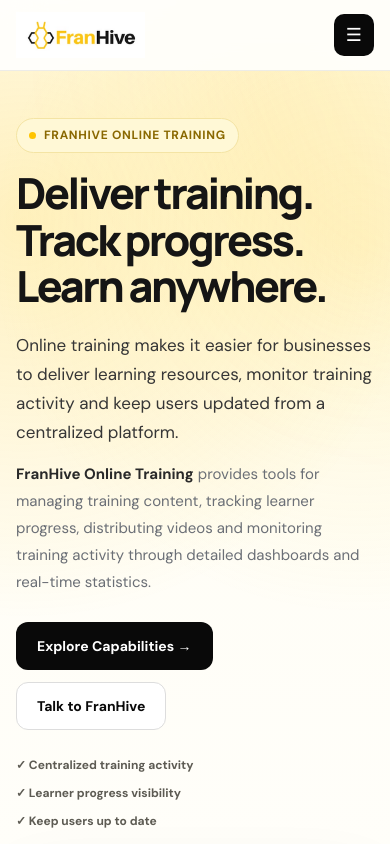
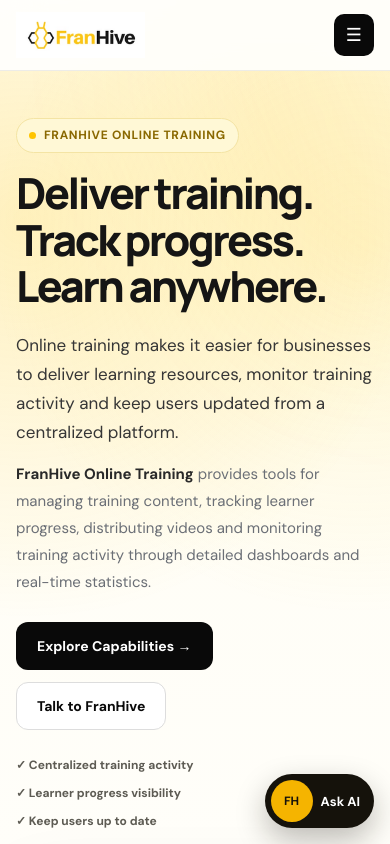
Before and after one commit to Amb1512/Franhive, a React (Vite) app: page /solutions/online-training in a window 390 px wide. Shown: the top 844 px of the page. Built offline with nearby package versions, Linux system fonts and the light colour scheme.

Commit message:
Added chatbot to phone

```diff
--- a/src/App.jsx
+++ b/src/App.jsx
@@ -560,6 +560,7 @@ function AppContent() {
 
       <Chatbot
         isOpen={chatOpen}
+        onOpen={() => setChatOpen(true)}
         onClose={() => setChatOpen(false)}
       />
 
--- a/src/components/chatbot.css
+++ b/src/components/chatbot.css
@@ -9,6 +9,10 @@
   z-index: 9999;
 
   pointer-events: none;
+}
+
+.chatbot-launcher {
+  display: none;
 }
 
 
@@ -339,17 +343,64 @@
 
 @media (max-width: 500px) {
 
+  .chatbot-launcher {
+    position: fixed;
+    right: 16px;
+    bottom: calc(16px + env(safe-area-inset-bottom, 0px));
+    z-index: 9998;
+
+    height: 54px;
+
+    display: flex;
+    align-items: center;
+    gap: 8px;
+
+    padding: 6px 14px 6px 6px;
+    border: 0;
+    border-radius: 999px;
+
+    background: #15120b;
+    color: #ffffff;
+
+    box-shadow: 0 12px 30px rgba(21, 18, 11, 0.28);
+    cursor: pointer;
+  }
+
+  .chatbot-launcher-icon {
+    width: 42px;
+    height: 42px;
+
+    display: grid;
+    place-items: center;
+
+    border-radius: 50%;
+    background: #f5b400;
+    color: #15120b;
+
+    font-size: 12px;
+    font-weight: 800;
+  }
+
+  .chatbot-launcher-label {
+    font-size: 13px;
+    font-weight: 700;
+  }
+
   .chatbot-window {
     right: 12px;
     left: 12px;
 
-    bottom: 12px;
+    bottom: calc(12px + env(safe-area-inset-bottom, 0px));
 
     width: auto;
 
-    height: min(570px, calc(100vh - 24px));
+    height: min(570px, calc(100dvh - 24px - env(safe-area-inset-top, 0px) - env(safe-area-inset-bottom, 0px)));
 
     border-radius: 18px;
   }
 
+  .chatbot-input-area input {
+    font-size: 16px;
+  }
+
 }
--- a/src/components/chatbot.jsx
+++ b/src/components/chatbot.jsx
@@ -1,7 +1,7 @@
 import { useState } from "react";
 import "./chatbot.css";
 
-export default function Chatbot({ isOpen, onClose }) {
+export default function Chatbot({ isOpen, onOpen, onClose }) {
   const [message, setMessage] = useState("");
 
   const [messages, setMessages] = useState([
@@ -92,12 +92,24 @@ export default function Chatbot({ isOpen, onClose }) {
     return "I'd be happy to help with FranHive's CRM, software engineering, websites, digital growth or business automation solutions. What are you looking for?";
   };
 
-  if (!isOpen) return null;
+  return (
+    <>
+      {!isOpen && (
+        <button
+          type="button"
+          className="chatbot-launcher"
+          onClick={onOpen}
+          aria-label="Open FranHive AI chatbot"
+        >
+          <span className="chatbot-launcher-icon">FH</span>
+          <span className="chatbot-launcher-label">Ask AI</span>
+        </button>
+      )}
 
-  return (
-    <div className="chatbot-overlay">
+      {isOpen && (
+        <div className="chatbot-overlay">
 
-      <div className="chatbot-window">
+          <div className="chatbot-window">
 
         {/* HEADER */}
         <div className="chatbot-header">
@@ -186,8 +198,10 @@ export default function Chatbot({ isOpen, onClose }) {
 
         </div>
 
-      </div>
+          </div>
 
-    </div>
+        </div>
+      )}
+    </>
   );
 }
```
